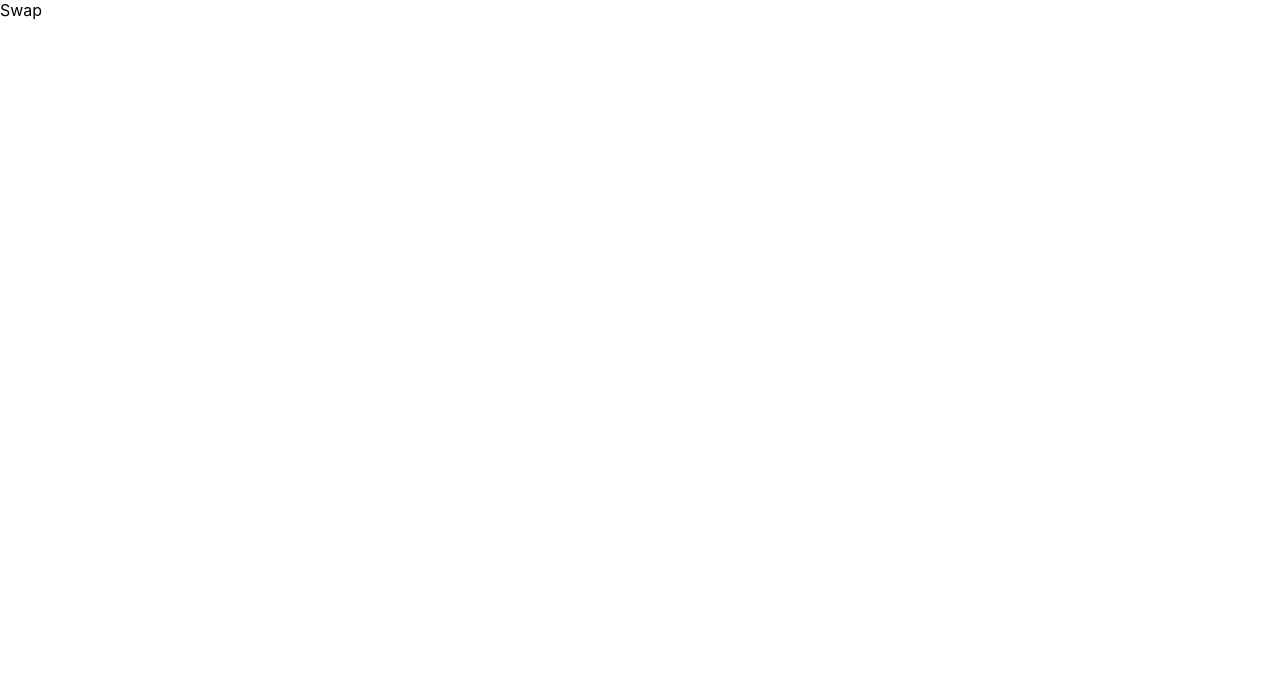
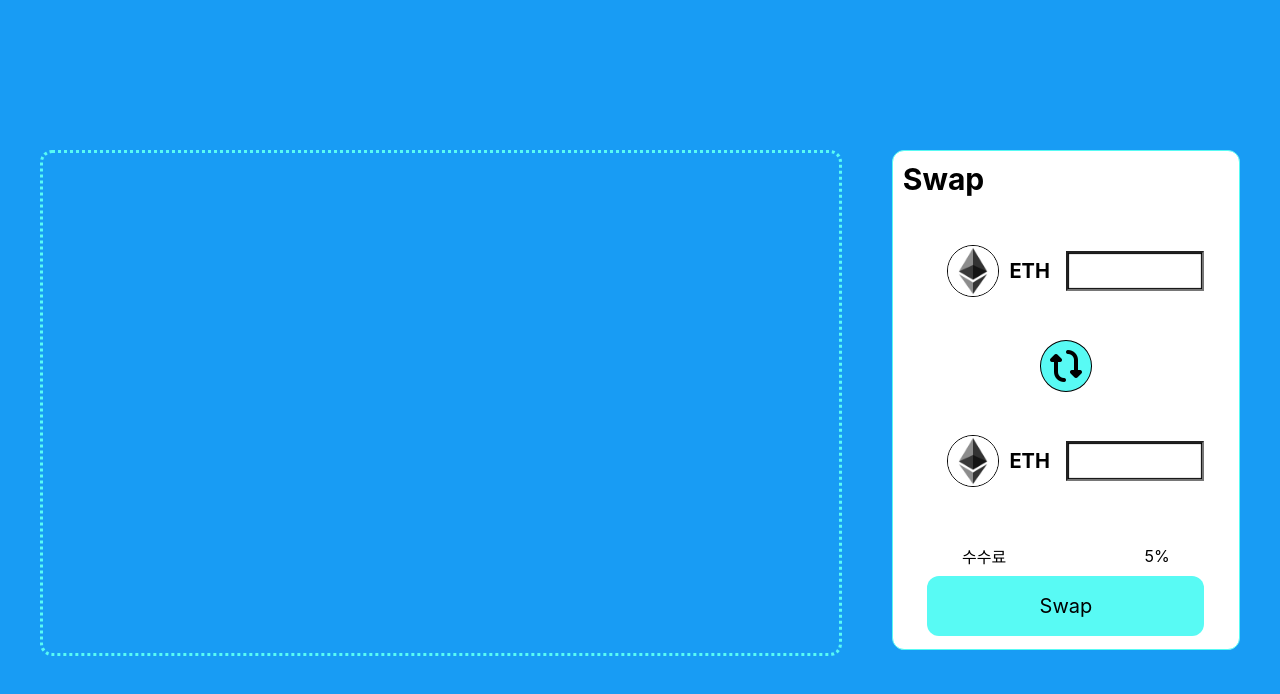
Before and after one commit to TeTedo/CloseSea-NFTmarket, a React (Create React App) app in the folder front/: page /swap in a window 1280 px wide. Shown: the top 694 px of the page. Built offline with nearby package versions, Linux system fonts and the light colour scheme.

Commit message:
swap페이지 swap부분 완성

```diff
--- a/front/public/index.html
+++ b/front/public/index.html
@@ -5,6 +5,10 @@
     <link rel="icon" href="%PUBLIC_URL%/favicon.ico" />
     <meta name="viewport" content="width=device-width, initial-scale=1" />
     <meta name="theme-color" content="#000000" />
+    <script
+      src="https://kit.fontawesome.com/3264d39625.js"
+      crossorigin="anonymous"
+    ></script>
     <title>React App</title>
   </head>
   <body>
--- a/front/src/component/Swap/SwapStyled.js
+++ b/front/src/component/Swap/SwapStyled.js
@@ -1,5 +1,149 @@
 import styled from "styled-components";
 
-const Wrap = styled.div``;
+const Wrap = styled.div`
+  background-color: #189cf4;
+  width: 100vw;
+  height: 100vh;
+  display: flex;
+  justify-content: center;
+  align-items: center;
+`;
+// navbar추가되면 이거 위치 옮기면 됨
+const Container = styled.div`
+  width: 1200px;
+  height: 500px;
+  display: flex;
+`;
 
-export { Wrap };
+const GraphWrap = styled.div`
+  width: 800px;
+  height: 100%;
+  border: 3px dotted #58faf4;
+  border-radius: 12px;
+`;
+const SwapWrap = styled.div`
+  margin-left: 50px;
+  width: 350px;
+  height: 100%;
+  border: 1px solid black;
+  background-color: white;
+  border: 1px solid #58faf4;
+  border-radius: 12px;
+  box-sizing: border-box;
+`;
+const SwapTop = styled.div`
+  width: 100%;
+  height: 50px;
+  padding: 10px;
+  font-size: 30px;
+  box-sizing: border-box;
+  font-weight: bold;
+`;
+const SwapMid = styled.div`
+  width: 100%;
+  height: 330px;
+  display: flex;
+  justify-content: center;
+  align-items: center;
+  flex-direction: column;
+`;
+const SwapCon = styled.div`
+  margin: 10px 0;
+  width: 80%;
+  height: 120px;
+  display: flex;
+  justify-content: center;
+  align-items: center;
+`;
+const SymWrap = styled.div`
+  width: 50%;
+  box-sizing: border-box;
+  height: 70px;
+  padding: 20px;
+  display: flex;
+  justify-content: space-around;
+  align-items: center;
+`;
+const Logo = styled.img`
+  width: 50px;
+  height: 50px;
+  border-radius: 50%;
+  border: 1px solid black;
+`;
+const InputNum = styled.input`
+  width: 50%;
+  height: 40px;
+  box-sizing: border-box;
+  box-shadow: inset 0 0 1px 1px black;
+  outline: none;
+  font-size: 15px;
+  text-align: right;
+  padding-right: 10px;
+
+  ::-webkit-inner-spin-button {
+    -webkit-appearance: none;
+    margin: 0;
+  }
+`;
+const SwapIcon = styled.div`
+  width: 50px;
+  height: 50px;
+  display: flex;
+  justify-content: center;
+  align-items: center;
+  border: 1px solid black;
+  border-radius: 50%;
+  background-color: #58faf4;
+  cursor: pointer;
+  :hover {
+    background-color: #189cf4;
+  }
+`;
+const SwapBot = styled.div`
+  width: 100%;
+  height: 120px;
+  display: flex;
+  justify-content: center;
+  align-items: center;
+  flex-direction: column;
+  box-sizing: border-box;
+`;
+
+const Fee = styled.div`
+  width: 100%;
+  height: 20px;
+  display: flex;
+  justify-content: space-around;
+  align-items: center;
+`;
+const SwapBtn = styled.div`
+  margin-top: 10px;
+  width: 80%;
+  height: 60px;
+  display: flex;
+  justify-content: center;
+  align-items: center;
+  border-radius: 12px;
+  font-size: 20px;
+  background-color: #58faf4;
+  cursor: pointer;
+  :hover {
+    background-color: #189cf4;
+  }
+`;
+export {
+  Wrap,
+  Container,
+  GraphWrap,
+  Logo,
+  SwapWrap,
+  SwapTop,
+  SwapMid,
+  SwapBot,
+  Fee,
+  SwapBtn,
+  SwapCon,
+  SwapIcon,
+  SymWrap,
+  InputNum,
+};
--- /dev/null
+++ b/front/src/component/Swap/SwapToken.js
@@ -0,0 +1,65 @@
+import React from "react";
+import {
+  SwapWrap,
+  SwapTop,
+  SwapMid,
+  SwapCon,
+  SymWrap,
+  Logo,
+  InputNum,
+  SwapIcon,
+  SwapBot,
+  Fee,
+  SwapBtn,
+} from "./SwapStyled";
+const SwapToken = () => {
+  return (
+    <SwapWrap>
+      <SwapTop>Swap</SwapTop>
+      <SwapMid>
+        <SwapCon>
+          <SymWrap>
+            <Logo src="/ethLogo.jpg" />
+            <span
+              style={{
+                marginLeft: "10px",
+                fontSize: "20px",
+                fontWeight: "bold",
+              }}
+            >
+              ETH
+            </span>
+          </SymWrap>
+          <InputNum type="number"></InputNum>
+        </SwapCon>
+        <SwapIcon>
+          <i className="fa-solid fa-repeat fa-2x fa-rotate-90"></i>
+        </SwapIcon>
+        <SwapCon>
+          <SymWrap>
+            <Logo src="/ethLogo.jpg" />
+            <span
+              style={{
+                marginLeft: "10px",
+                fontSize: "20px",
+                fontWeight: "bold",
+              }}
+            >
+              ETH
+            </span>
+          </SymWrap>
+          <InputNum type="number"></InputNum>
+        </SwapCon>
+      </SwapMid>
+      <SwapBot>
+        <Fee>
+          <div>수수료</div>
+          <div>5%</div>
+        </Fee>
+        <SwapBtn>Swap</SwapBtn>
+      </SwapBot>
+    </SwapWrap>
+  );
+};
+
+export default SwapToken;
--- a/front/src/page/Swap.js
+++ b/front/src/page/Swap.js
@@ -1,7 +1,15 @@
 import React from "react";
-
+import { Wrap, Container, GraphWrap } from "component/Swap/SwapStyled";
+import SwapToken from "component/Swap/SwapToken";
 const Swap = () => {
-  return <div>Swap</div>;
+  return (
+    <Wrap>
+      <Container>
+        <GraphWrap></GraphWrap>
+        <SwapToken></SwapToken>
+      </Container>
+    </Wrap>
+  );
 };
 
 export default Swap;
```
Also changed, not shown: front/src/component/Swap/SwapGraph.js (added, +7 -0 lines), front/public/ethLogo.jpg (added).
